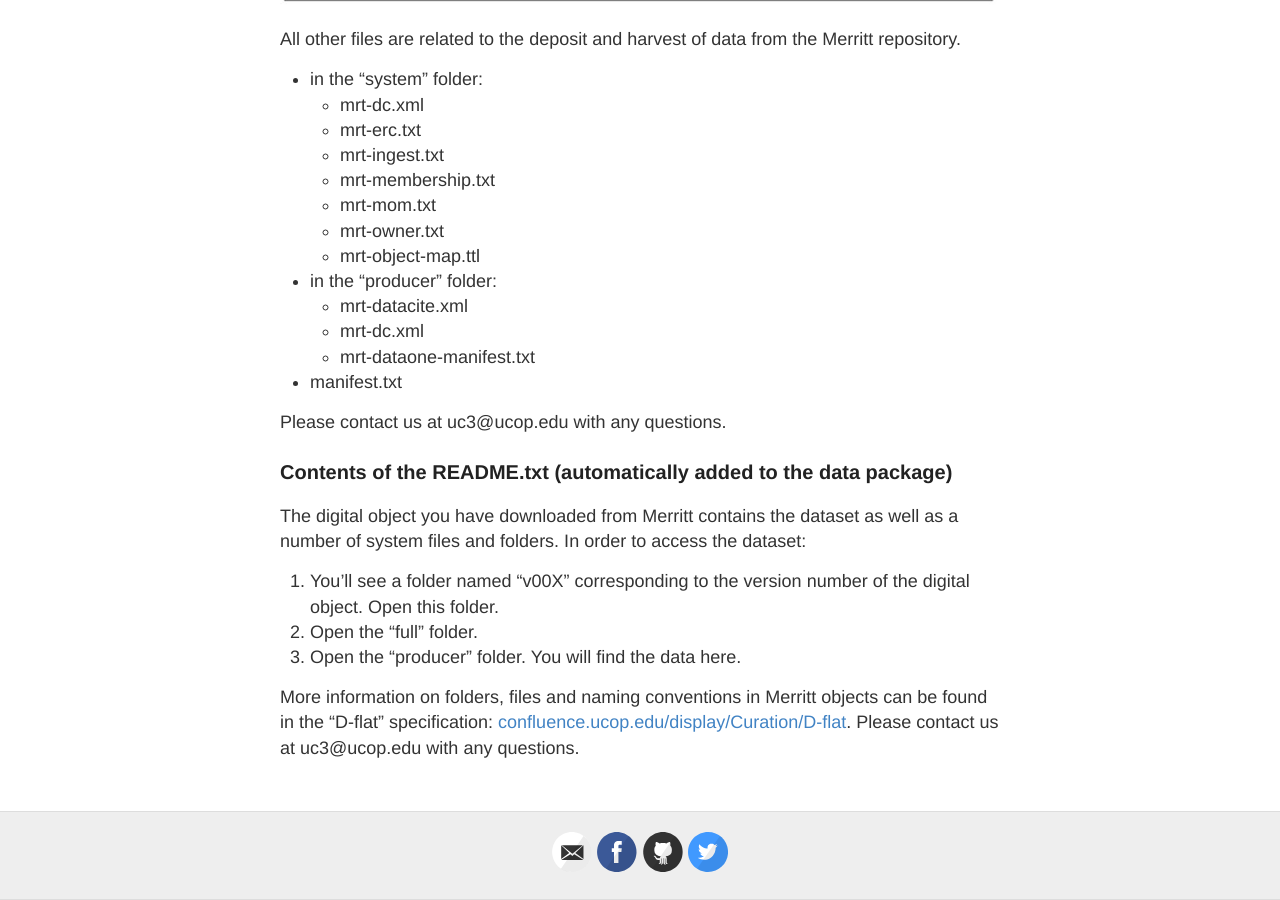
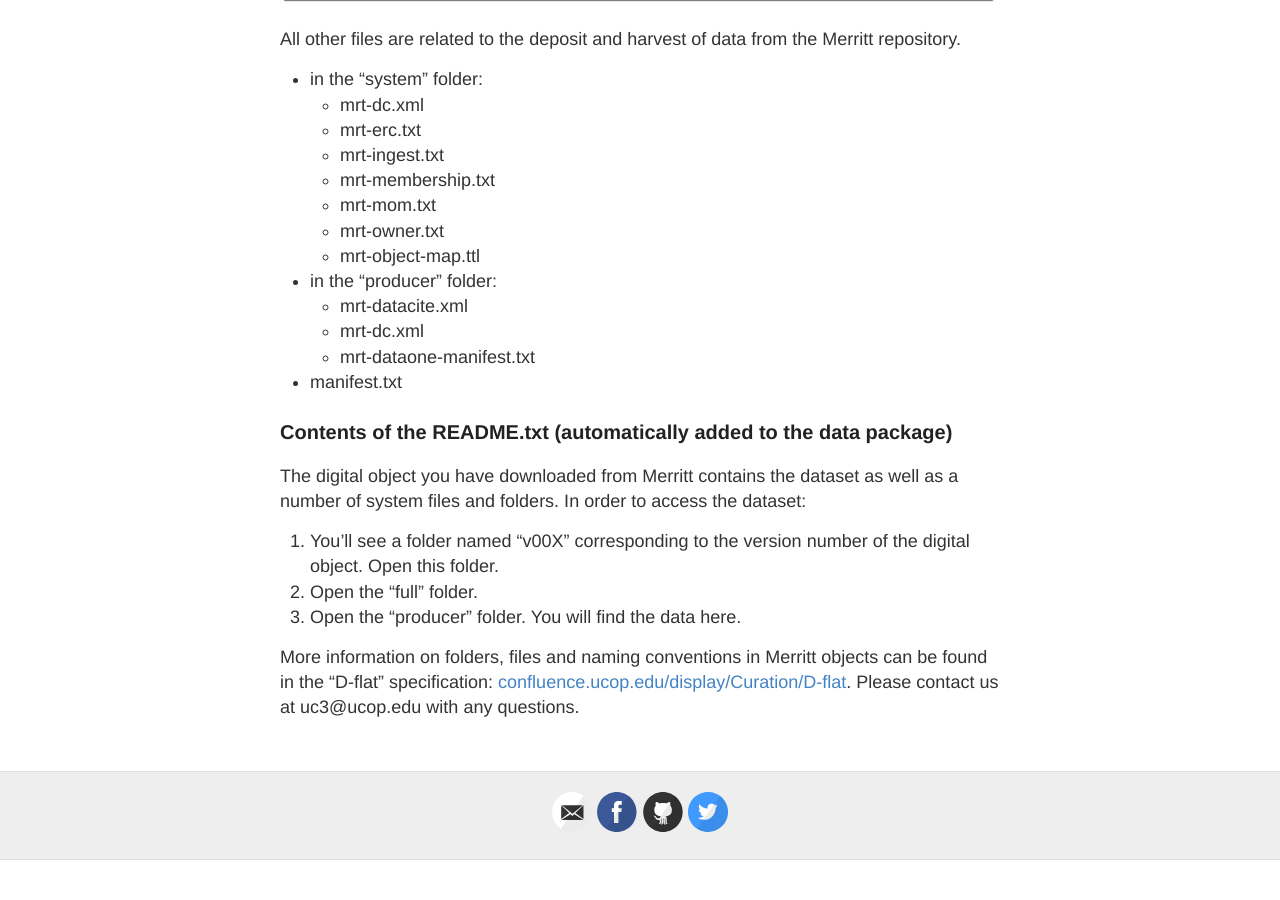
Before and after one commit to CDLUC3/dash, a Jekyll site: the page built from download-guide.md, in a window 1280 px wide and 900 px high, scrolled down 1615 px. Built offline with Jekyll 4.4.1, drawn with Linux system fonts in a browser that asks for light colours; after the commit the page ends 2475 px from its top, so only the background shows below that.

Commit message:
remove extra contact us

```diff
--- a/download-guide.md
+++ b/download-guide.md
@@ -39,8 +39,6 @@ All other files are related to the deposit and harvest of data from the Merritt
     * mrt-dataone-manifest.txt
   * manifest.txt
 
-Please contact us at uc3@ucop.edu with any questions.
-
 ### Contents of the README.txt (automatically added to the data package)
 
 The digital object you have downloaded from Merritt contains the dataset as well as a number of system files and folders. In order to access the dataset:
```
